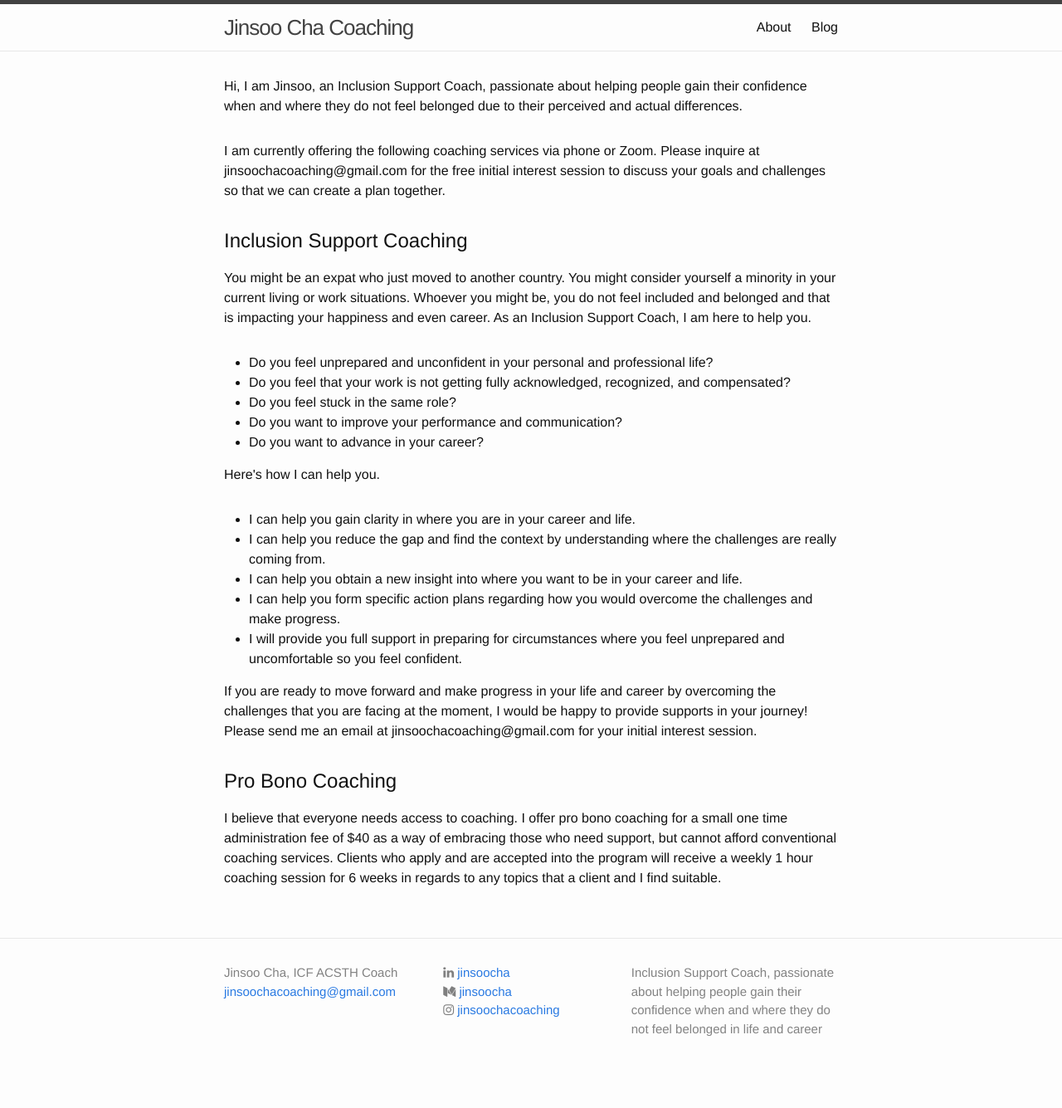
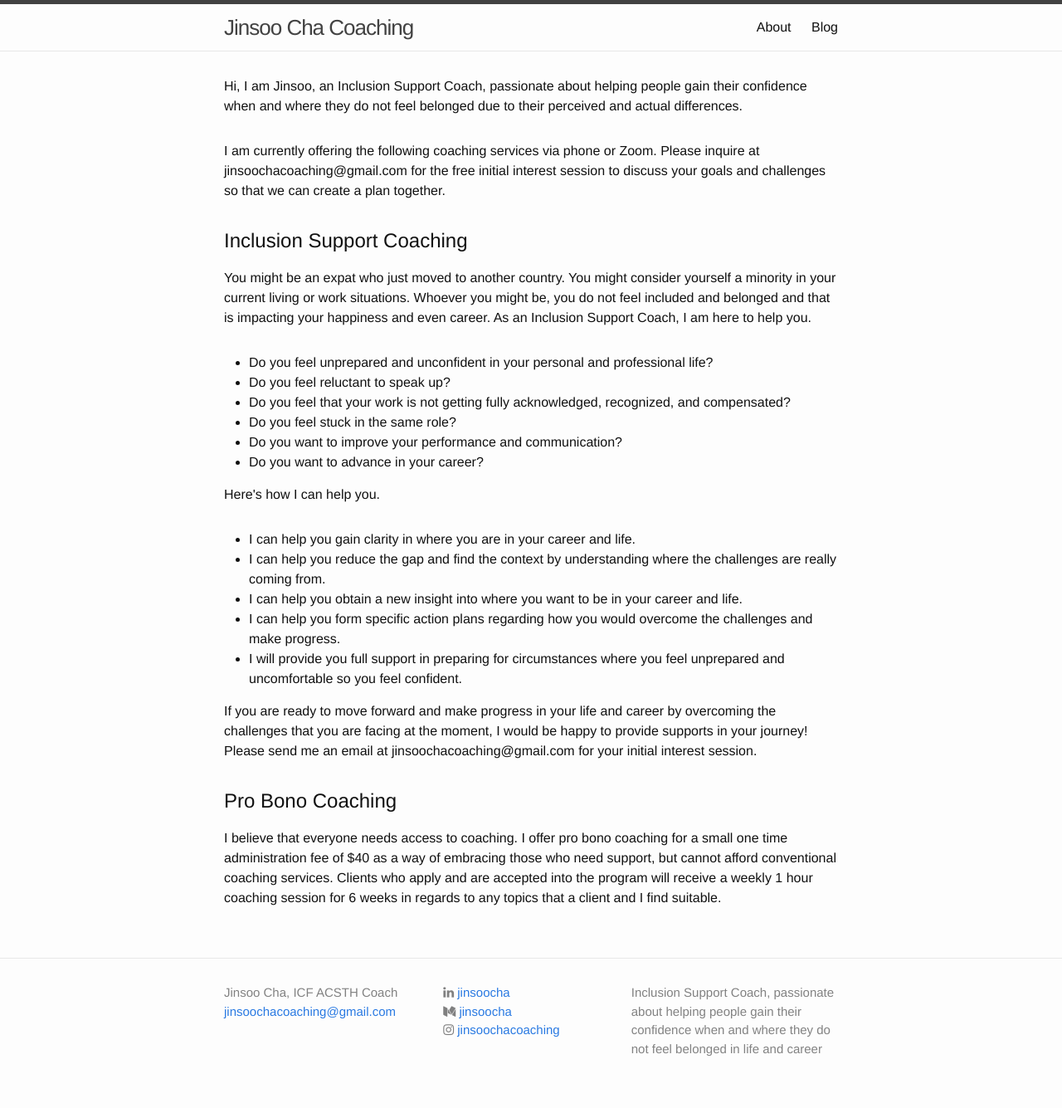
Before and after one commit to jinsoocha/jinsoocha.github.io, a Jekyll site: the page built from index.html, in a window 1280 px wide. Shown: the whole page at 83% size. Built offline with Jekyll 4.4.1, drawn with Linux system fonts in a browser that asks for light colours; nearby versions of some CDN libraries; before the commit the page ends 1311 px from its top, so only the background shows below that.

Commit message:
Update index.html

```diff
--- a/index.html
+++ b/index.html
@@ -11,6 +11,7 @@ layout: default
       <p class="post-content">You might be an expat who just moved to another country. You might consider yourself a minority in your current living or work situations. Whoever you might be, you do not feel included and belonged and that is impacting your happiness and even career. As an Inclusion Support Coach, I am here to help you.</p>
       <ul>
         <li>Do you feel unprepared and unconfident in your personal and professional life?</li>
+        <li>Do you feel reluctant to speak up?</li>
         <li>Do you feel that your work is not getting fully acknowledged, recognized, and compensated?</li>
         <li>Do you feel stuck in the same role?</li>
         <li>Do you want to improve your performance and communication?</li>
```
